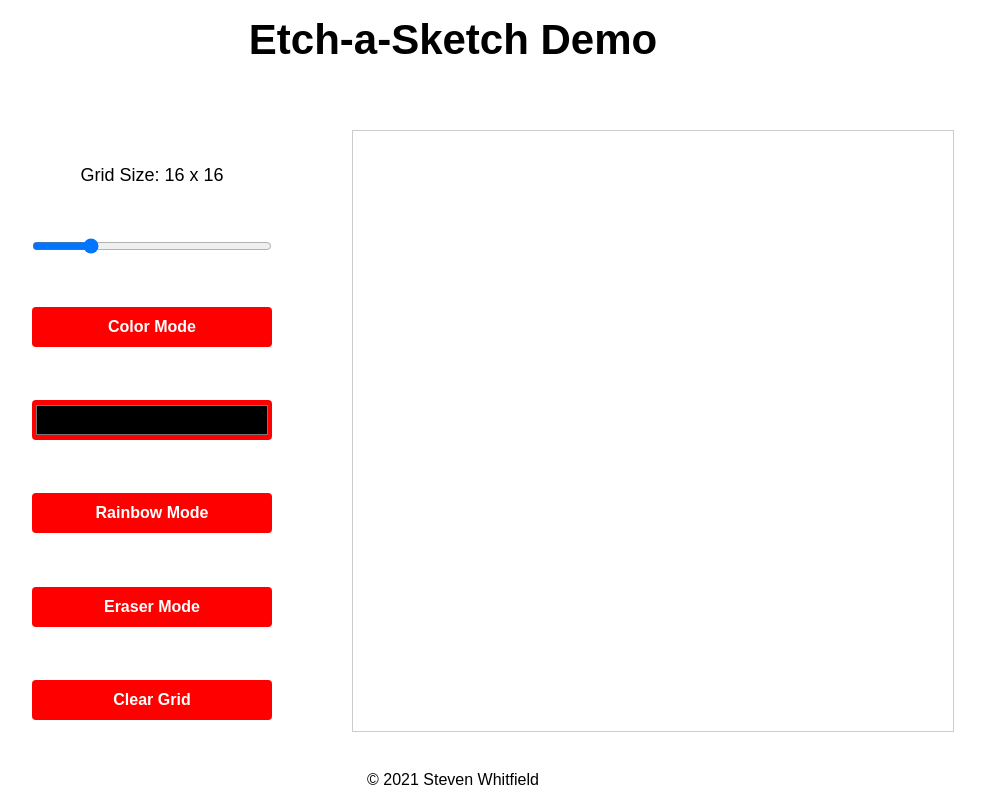
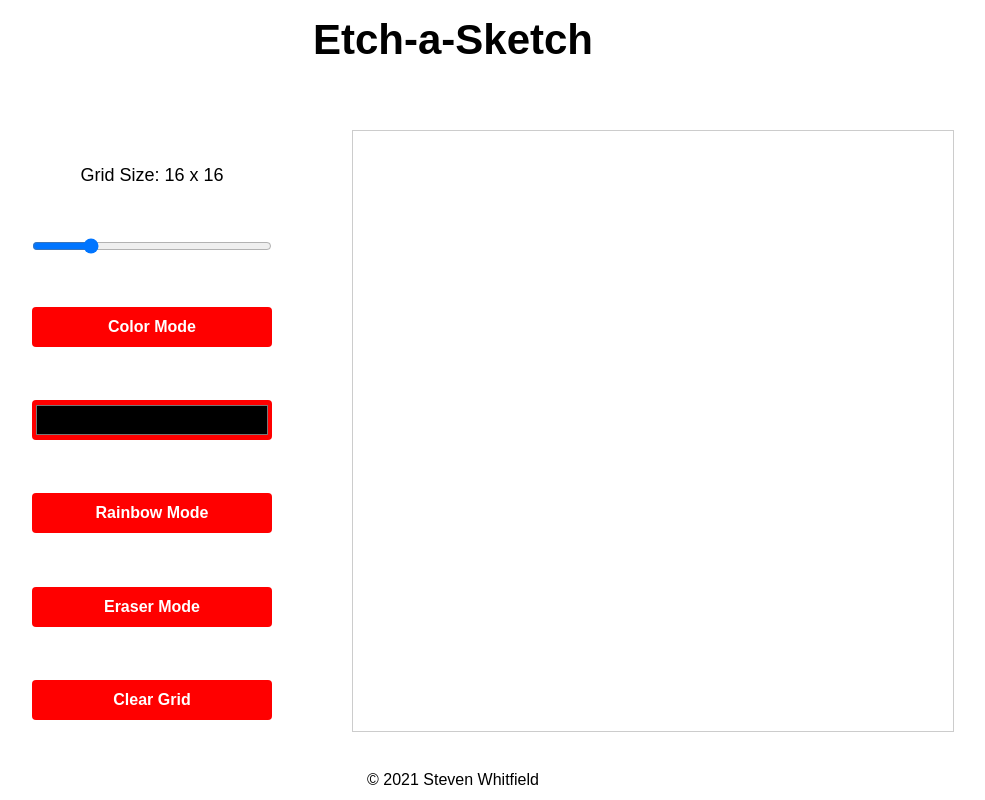
Before and after one commit to stevmwhitfield/etch-a-sketch, a plain HTML site: page index.html in a window 1280 px wide. Shown: the whole page, without its empty margins (187-1172 px from the left). Drawn offline with Linux system fonts and the light colour scheme.

Commit message:
Fixed title

```diff
--- a/index.html
+++ b/index.html
@@ -6,11 +6,11 @@
     <meta name="viewport" content="width=device-width, initial-scale=1.0">
     <link rel="stylesheet" href="reset.css">
     <link rel="stylesheet" href="main.css">
-    <title>Document</title>
+    <title>Etch-a-Sketch | The Odin Project</title>
 </head>
 <body>
     <header>
-        <h1 id="pageTitle">Etch-a-Sketch Demo</h1>
+        <h1 id="pageTitle">Etch-a-Sketch</h1>
     </header>
     <main>
         <div id="settings">
```
